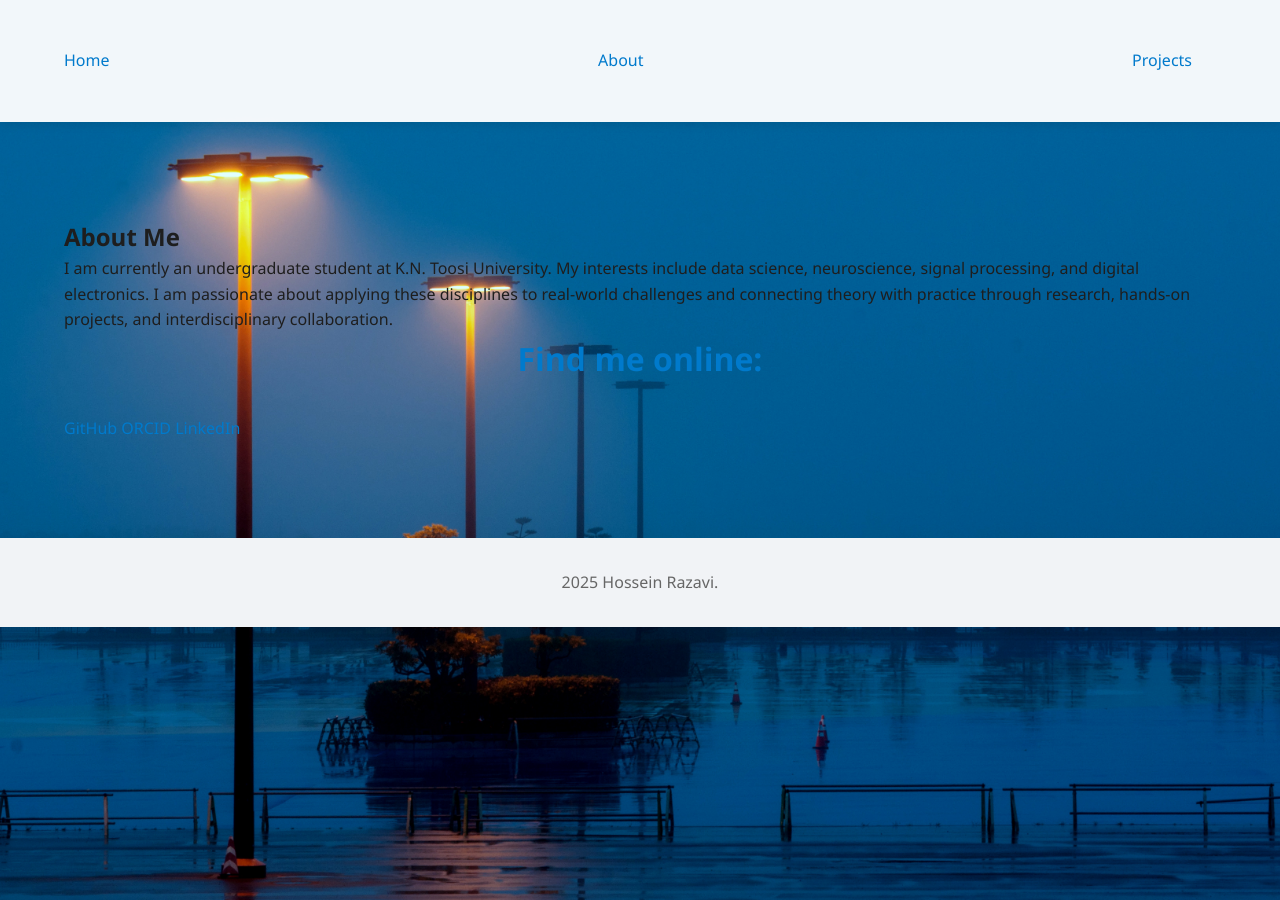
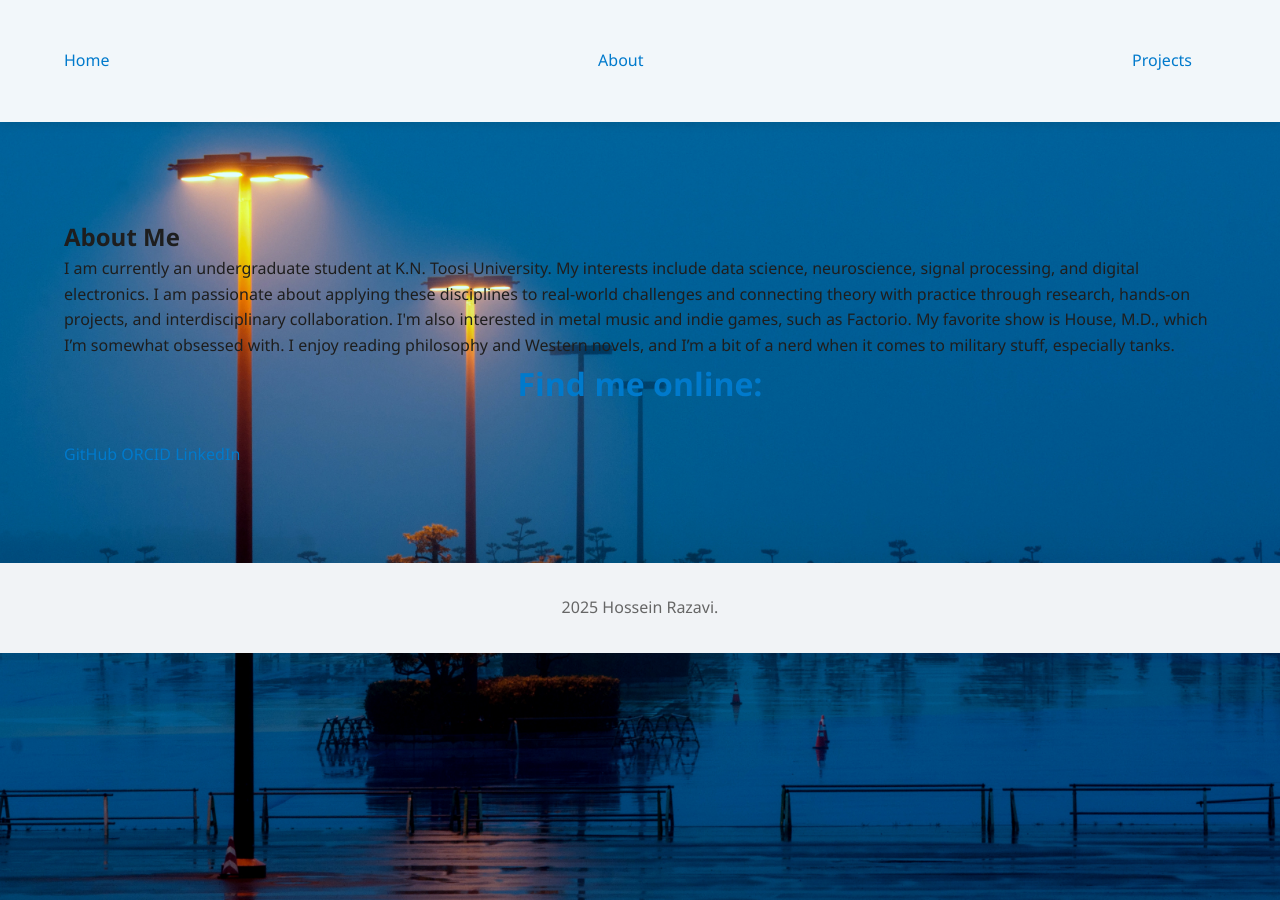
Before and after one commit to UncleRazavi/UncleRazavi.github.io, a Jekyll site: the page about.html, which Jekyll copies as it is, in a window 1280 px wide. Built offline with Jekyll 4.4.1, drawn with Linux system fonts in a browser that asks for light colours.

Commit message:
Update about.html

```diff
--- a/about.html
+++ b/about.html
@@ -26,6 +26,9 @@
                 My interests include data science, neuroscience, signal processing, and digital electronics.
                 I am passionate about applying these disciplines to real-world challenges and connecting theory with practice
                 through research, hands-on projects, and interdisciplinary collaboration.
+                I'm also interested in metal music and indie games, such as Factorio.
+                My favorite show is House, M.D., which I’m somewhat obsessed with.
+                I enjoy reading philosophy and Western novels, and I’m a bit of a nerd when it comes to military stuff, especially tanks.
             </p>
 
             <div class="links">
```
